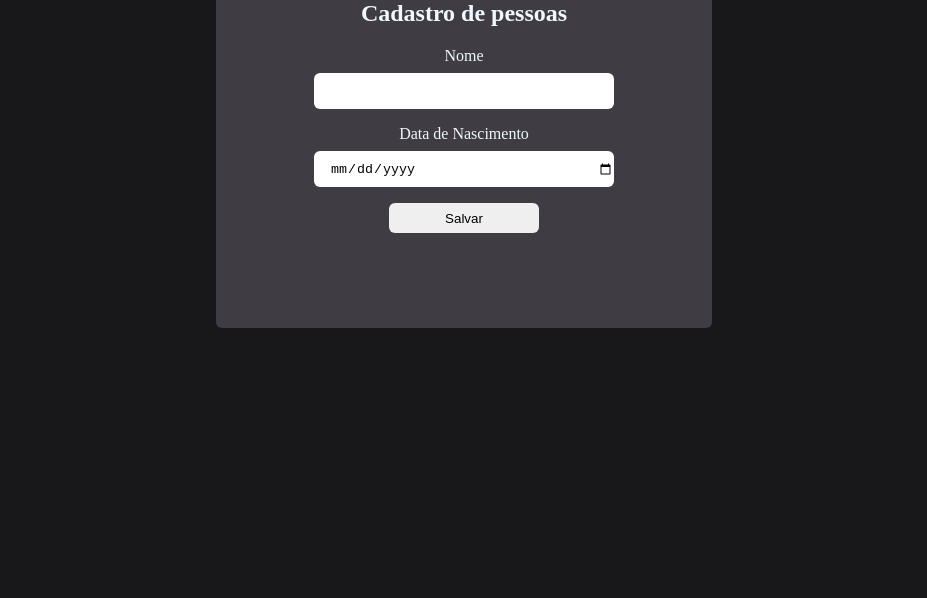
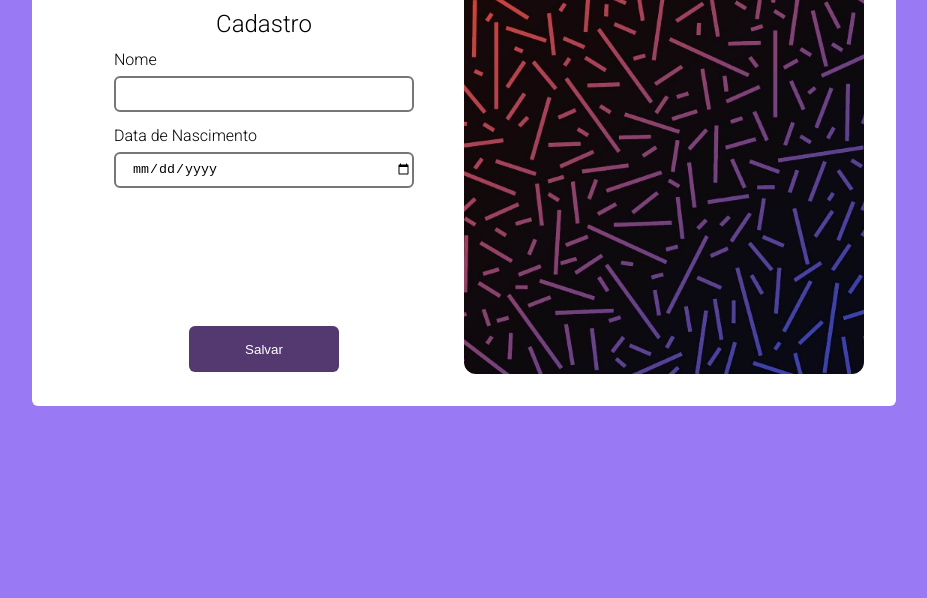
Before and after one commit to devdartagnan/7-Days-of-code-Simple-Js, a plain HTML site: page index.html in a window 1280 px wide. Shown: the part 202-800 px from the top of the page, without its empty margins (176-1103 px from the left). Drawn offline with Linux system fonts and the light colour scheme.

Commit message:
second day

```diff
--- a/index.html
+++ b/index.html
@@ -1,19 +1,28 @@
 <!DOCTYPE html>
 <html lang="en">
+
 <head>
     <meta charset="UTF-8">
     <meta http-equiv="X-UA-Compatible" content="IE=edge">
     <meta name="viewport" content="width=device-width, initial-scale=1.0">
+    <link rel="stylesheet" href="styles/reset.css">
     <link rel="stylesheet" href="styles/style.css">
+    <link rel="preconnect" href="https://fonts.googleapis.com">
+    <link rel="preconnect" href="https://fonts.gstatic.com" crossorigin>
+    <link href="https://fonts.googleapis.com/css2?family=Roboto:wght@300;500&display=swap" rel="stylesheet">
     <title>7 Days of code | Devdartagnan</title>
 </head>
+
 <body>
-    <section class="container">
-        <h1>Cadastro de pessoas</h1>
+    <main class="container">
+        <section>
+            <h1>Olá,</h1>
+            <h2>Cadastro</h2>
             <form class="form js-form">
                 <label for="name">
                     Nome
-                <input class="form-field js-field" id="name" maxlength="120" name="name" required type="text">
+                    <input type="text" class="form-field js-field" id="name" minlength="3" maxlength="120"
+                        pattern="(^[a-zA-Z\s]*$)" name="name" required>
                 </label>
                 <label for="birth-date">
                     Data de Nascimento
@@ -21,7 +30,11 @@
                 </label>
                 <button class="button" type="submit">Salvar</button>
             </form>
+        </section>
+        <section class="imagem">
+        </section>
         <script src="js/main.js"></script>
-    </section>
+    </main>
 </body>
+
 </html>
--- a/js/main.js
+++ b/js/main.js
@@ -4,6 +4,11 @@ const nascimento = document.querySelector('#birth-date')
 
 form.addEventListener('submit', (e) => {
     e.preventDefault()
-    console.log('O nome dgitiado é?',nome.value)
-    console.log('A data dgitiada é?',nascimento.value)
+    const values = [nome.value, nascimento.value]
+    const ano = values[1].slice(0,4)
+    const mes = values[1].slice(5,7)
+    const dia = values[1].slice(-2)
+    console.log('O nome dgitiado é..', values[0])
+    console.log('A data dgitiada é..', values[1])
+    console.log(`A data convertida é.. ${dia}-${mes}-${ano}`)
 })
--- /dev/null
+++ b/styles/reset.css
@@ -0,0 +1,130 @@
+html,
+body,
+div,
+span,
+applet,
+object,
+iframe,
+h1,
+h2,
+h3,
+h4,
+h5,
+h6,
+p,
+blockquote,
+pre,
+a,
+abbr,
+acronym,
+address,
+big,
+cite,
+code,
+del,
+dfn,
+em,
+img,
+ins,
+kbd,
+q,
+s,
+samp,
+small,
+strike,
+strong,
+sub,
+sup,
+tt,
+var,
+b,
+u,
+i,
+center,
+dl,
+dt,
+dd,
+ol,
+ul,
+li,
+fieldset,
+form,
+label,
+legend,
+table,
+caption,
+tbody,
+tfoot,
+thead,
+tr,
+th,
+td,
+article,
+aside,
+canvas,
+details,
+embed,
+figure,
+figcaption,
+footer,
+header,
+hgroup,
+menu,
+nav,
+output,
+ruby,
+section,
+summary,
+time,
+mark,
+audio,
+video {
+    margin: 0;
+    padding: 0;
+    border: 0;
+    font-size: 100%;
+    font: inherit;
+    vertical-align: baseline;
+}
+
+/* HTML5 display-role reset for older browsers */
+article,
+aside,
+details,
+figcaption,
+figure,
+footer,
+header,
+hgroup,
+menu,
+nav,
+section {
+    display: block;
+}
+
+body {
+    line-height: 1;
+}
+
+ol,
+ul {
+    list-style: none;
+}
+
+blockquote,
+q {
+    quotes: none;
+}
+
+blockquote:before,
+blockquote:after,
+q:before,
+q:after {
+    content: '';
+    content: none;
+}
+
+table {
+    border-collapse: collapse;
+    border-spacing: 0;
+}
--- a/styles/style.css
+++ b/styles/style.css
@@ -1,48 +1,80 @@
-body{
-    background-color: rgb(24, 23, 25);
+body {
+    background-color: #9A7AF4;
+    color: rgb(0, 0, 0);
     display: flex;
+    font-family: 'Roboto', sans-serif;
+    font-weight: 300;
     justify-content: center;
-    color: aliceblue;
 }
-.container{
-    align-items: center;
-    background-color: rgba(221, 207, 234, 0.2);
+
+.container {
+    background-color: #FFFFFF;
     border-radius: 6px;
-    display: flex;
-    flex-direction: column;
-    height: 300px;
-    margin: 10%;
-    max-width: 400px;
-    padding: 3rem;
+    display: grid;
+    grid-template-columns: 1fr 1fr;
+    height: 60vh;
+    margin: 5% 10%;
+    max-width: 800px;
+    padding: 2rem;
+    position: relative;
     width: 100%;
+}.container h1{
+    color: #2F2965;
+    margin-top: 40px;
+    font-size: 46px;
+    font-weight: 500;
+    text-align: center;
+}.container h2{
+    font-size: 24px;
+    margin: 2rem 0 1rem;
+    text-align: center;
 }
-.form{
+
+.form {
     align-items: center;
     display: flex;
     flex-direction: column;
     gap: 16px;
     width: 100%;
 }
-label{
-    align-items: center;
+
+.form label {
+    align-items: flex-start;
     display: flex;
     flex-direction: column;
 }
-input{
+
+.form input {
     box-sizing: border-box;
+    border-radius: 6px;
+    border-style: solid;
+    height: 36px;
+    margin-top: 8px;
+    padding-left: 1rem;
+    width: 300px;
+}
+
+.button {
+    background-color: #53396F;
     border: none;
     border-radius: 6px;
-    height: 36px;
-    margin-top: 8px;
-    padding-left:1rem;
-    width:300px;
-}
-.button{
-    border: none;
-    border-radius: 6px;
-    height: 30px;
+    color: #FFF;
+    height: 46px;
+    position: absolute;
+    bottom: 34px;
     width: 150px;
 }
-.button:hover{
-    background-color: rgb(196, 196, 196);
+
+.button:hover {
+    background-color:#A03A3B;
 }
+
+.imagem {
+    background-image: url("../assets/pattern.jpg");
+    background-color: #cccccc;
+    height: 100%;
+    background-position: center;
+    background-repeat: no-repeat;
+    background-size: cover;
+    border-radius: 12px;
+}
```
Also changed, not shown: assets/pattern.jpg (added). Lines whose indentation alone changed are shown as unchanged.
